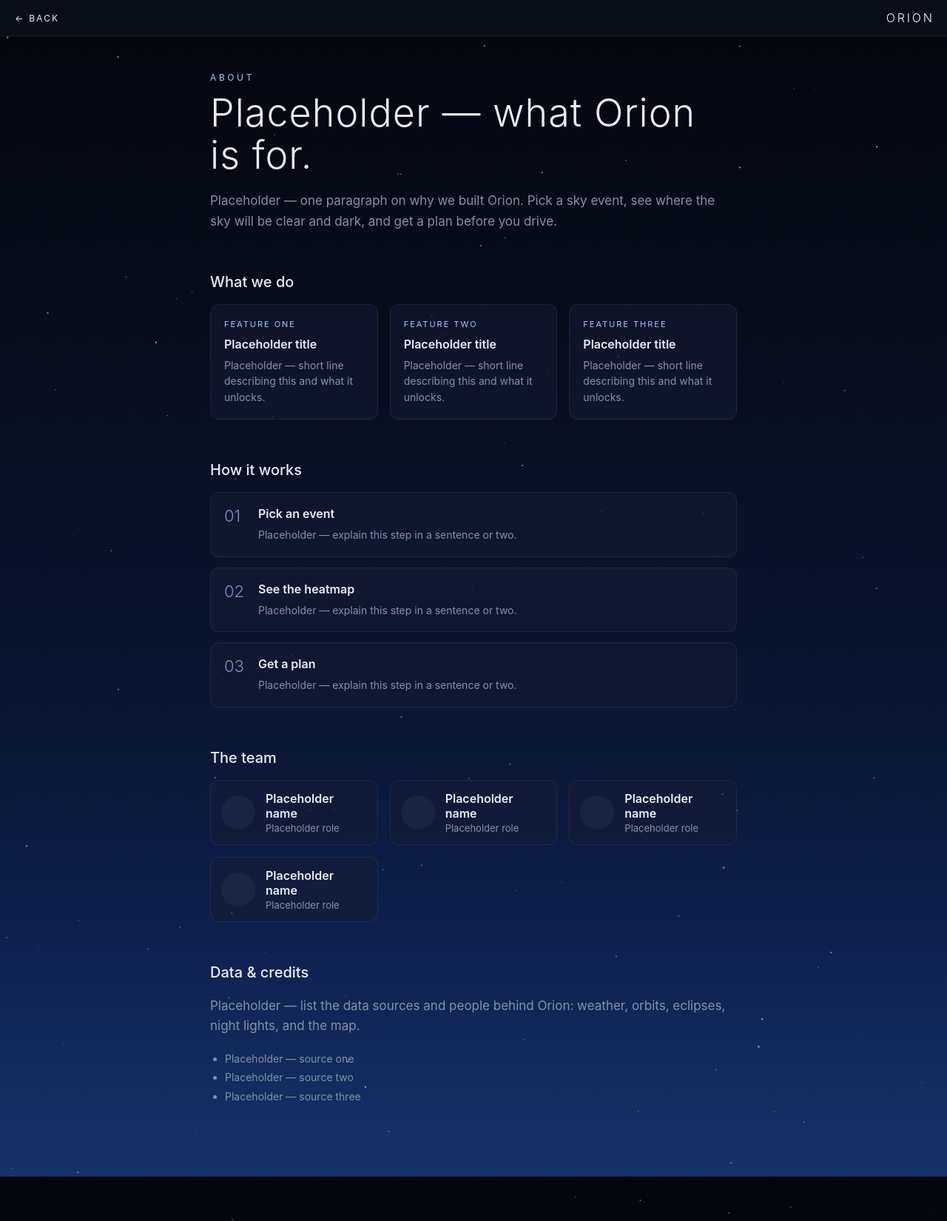
After one commit to BonjoLi/Orion, a Python web app: template Orion/landing/templates/about.html in a window 1280 px wide. The commit adds this page. Shown: the whole page at 74% size. Run offline with Jinja, Linux system fonts and the light colour scheme; the template is opened without the code that fills it, so the values that code supplies are empty.

Commit message:
unfinished about page

```diff
--- /dev/null
+++ b/Orion/landing/templates/about.html
@@ -0,0 +1,368 @@
+<!DOCTYPE html>
+<html lang="en">
+
+<head>
+    <meta charset="utf-8">
+    <meta name="viewport" content="width=device-width, initial-scale=1, viewport-fit=cover">
+    <title>About — Orion</title>
+    <meta name="color-scheme" content="dark">
+    <link rel="icon" type="image/svg+xml" href="icon.svg">
+    <style>
+        :root {
+            --ink: #e8eef7;
+            --muted: #8391a7;
+            --panel: rgba(9, 14, 26, .94);
+            --line: rgba(255, 255, 255, .07);
+            --card: rgba(22, 29, 52, .55);
+            --accent: #a9c6ff;
+            --sans: -apple-system, BlinkMacSystemFont, "Segoe UI", Roboto, "Helvetica Neue", Arial, sans-serif;
+        }
+
+        *,
+        *::before,
+        *::after {
+            box-sizing: border-box;
+        }
+
+        body {
+            margin: 0;
+            min-height: 100%;
+            color: var(--ink);
+            font-family: var(--sans);
+            background: linear-gradient(180deg, #04060d 0%, #070d1c 30%, #0a1530 58%, #0f2050 80%, #16336a 100%);
+        }
+
+        #stars {
+            position: fixed;
+            inset: 0;
+            z-index: 0;
+        }
+
+        .topbar {
+            position: sticky;
+            top: 0;
+            z-index: 10;
+            display: flex;
+            align-items: center;
+            justify-content: space-between;
+            gap: 16px;
+            padding: 14px 20px;
+            background: var(--panel);
+            border-bottom: 1px solid var(--line);
+            backdrop-filter: blur(8px);
+        }
+
+        .topbar .back {
+            color: var(--ink);
+            text-decoration: none;
+            font-size: 12px;
+            letter-spacing: .18em;
+            text-transform: uppercase;
+        }
+
+        .topbar .back:hover,
+        .topbar .back:focus-visible {
+            color: #fff;
+        }
+
+        .topbar .wordmark {
+            font-weight: 300;
+            letter-spacing: .18em;
+            margin-right: -.18em;
+            color: #f2f6fc;
+        }
+
+        main {
+            position: relative;
+            z-index: 5;
+            max-width: 760px;
+            margin: 0 auto;
+            padding: 48px 24px 96px;
+        }
+
+        .eyebrow {
+            margin: 0 0 12px;
+            font-size: 12px;
+            letter-spacing: .3em;
+            text-transform: uppercase;
+            color: var(--accent);
+        }
+
+        h1 {
+            margin: 0;
+            font-size: clamp(30px, 6vw, 52px);
+            font-weight: 300;
+            line-height: 1.1;
+            letter-spacing: .02em;
+        }
+
+        .lead {
+            margin: 20px 0 0;
+            font-size: 17px;
+            line-height: 1.6;
+            color: var(--muted);
+            max-width: 46em;
+        }
+
+        section {
+            margin-top: 56px;
+        }
+
+        h2 {
+            margin: 0 0 18px;
+            font-size: 20px;
+            font-weight: 500;
+        }
+
+        .grid {
+            display: grid;
+            gap: 16px;
+            grid-template-columns: repeat(auto-fit, minmax(200px, 1fr));
+        }
+
+        .card {
+            padding: 18px;
+            background: var(--card);
+            border: 1px solid var(--line);
+            border-radius: 12px;
+        }
+
+        .card .kicker {
+            margin: 0 0 8px;
+            font-size: 11px;
+            letter-spacing: .18em;
+            text-transform: uppercase;
+            color: var(--accent);
+        }
+
+        .card h3 {
+            margin: 0;
+            font-size: 16px;
+            font-weight: 600;
+        }
+
+        .card p {
+            margin: 8px 0 0;
+            font-size: 14px;
+            line-height: 1.55;
+            color: var(--muted);
+        }
+        .steps {
+            list-style: none;
+            margin: 0;
+            padding: 0;
+            counter-reset: step;
+            display: grid;
+            gap: 14px;
+        }
+
+        .steps li {
+            counter-increment: step;
+            position: relative;
+            padding: 18px 18px 18px 64px;
+            background: var(--card);
+            border: 1px solid var(--line);
+            border-radius: 12px;
+        }
+
+        .steps li::before {
+            content: counter(step, decimal-leading-zero);
+            position: absolute;
+            left: 18px;
+            top: 18px;
+            font-size: 22px;
+            font-weight: 300;
+            color: rgba(169, 198, 255, .7);
+        }
+
+        .steps h3 {
+            margin: 0;
+            font-size: 16px;
+            font-weight: 600;
+        }
+
+        .steps p {
+            margin: 8px 0 0;
+            font-size: 14px;
+            line-height: 1.55;
+            color: var(--muted);
+        }
+
+        .team {
+            display: grid;
+            gap: 16px;
+            grid-template-columns: repeat(auto-fit, minmax(180px, 1fr));
+        }
+
+        .member {
+            display: flex;
+            align-items: center;
+            gap: 14px;
+            padding: 14px;
+            background: var(--card);
+            border: 1px solid var(--line);
+            border-radius: 12px;
+        }
+
+        .member .avatar {
+            width: 46px;
+            height: 46px;
+            flex: 0 0 auto;
+            border-radius: 50%;
+            background: rgba(255, 255, 255, .08);
+            animation: pulse 1.6s ease-in-out infinite;
+        }
+
+        .member .name {
+            margin: 0;
+            font-weight: 600;
+        }
+
+        .member .role {
+            margin: 2px 0 0;
+            font-size: 13px;
+            color: var(--muted);
+        }
+
+        @keyframes pulse {
+            0%, 100% { opacity: .45; }
+            50% { opacity: 1; }
+        }
+
+        .credits {
+            margin: 18px 0 0;
+            padding: 0 0 0 20px;
+            color: var(--muted);
+            font-size: 14px;
+            line-height: 1.8;
+        }
+    </style>
+</head>
+
+<body>
+    <canvas id="stars" aria-hidden="true"></canvas>
+
+    <div class="topbar">
+        <a class="back" href="index.html">← Back</a>
+        <span class="wordmark">ORION</span>
+    </div>
+
+    <main>
+        <p class="eyebrow">About</p>
+        <h1>Placeholder — what Orion is for.</h1>
+        <p class="lead">
+            Placeholder — one paragraph on why we built Orion. Pick a sky event, see where the sky
+            will be clear and dark, and get a plan before you drive.
+        </p>
+
+        <section>
+            <h2>What we do</h2>
+            <div class="grid">
+                <div class="card">
+                    <p class="kicker">Feature one</p>
+                    <h3>Placeholder title</h3>
+                    <p>Placeholder — short line describing this and what it unlocks.</p>
+                </div>
+                <div class="card">
+                    <p class="kicker">Feature two</p>
+                    <h3>Placeholder title</h3>
+                    <p>Placeholder — short line describing this and what it unlocks.</p>
+                </div>
+                <div class="card">
+                    <p class="kicker">Feature three</p>
+                    <h3>Placeholder title</h3>
+                    <p>Placeholder — short line describing this and what it unlocks.</p>
+                </div>
+            </div>
+        </section>
+
+        <section>
+            <h2>How it works</h2>
+            <ol class="steps">
+                <li>
+                    <h3>Pick an event</h3>
+                    <p>Placeholder — explain this step in a sentence or two.</p>
+                </li>
+                <li>
+                    <h3>See the heatmap</h3>
+                    <p>Placeholder — explain this step in a sentence or two.</p>
+                </li>
+                <li>
+                    <h3>Get a plan</h3>
+                    <p>Placeholder — explain this step in a sentence or two.</p>
+                </li>
+            </ol>
+        </section>
+
+        <section>
+            <h2>The team</h2>
+            <div class="team">
+                <div class="member">
+                    <span class="avatar" aria-hidden="true"></span>
+                    <div>
+                        <p class="name">Placeholder name</p>
+                        <p class="role">Placeholder role</p>
+                    </div>
+                </div>
+                <div class="member">
+                    <span class="avatar" aria-hidden="true"></span>
+                    <div>
+                        <p class="name">Placeholder name</p>
+                        <p class="role">Placeholder role</p>
+                    </div>
+                </div>
+                <div class="member">
+                    <span class="avatar" aria-hidden="true"></span>
+                    <div>
+                        <p class="name">Placeholder name</p>
+                        <p class="role">Placeholder role</p>
+                    </div>
+                </div>
+                <div class="member">
+                    <span class="avatar" aria-hidden="true"></span>
+                    <div>
+                        <p class="name">Placeholder name</p>
+                        <p class="role">Placeholder role</p>
+                    </div>
+                </div>
+            </div>
+        </section>
+
+        <section>
+            <h2>Data &amp; credits</h2>
+            <p class="lead">
+                Placeholder — list the data sources and people behind Orion: weather, orbits, eclipses,
+                night lights, and the map.
+            </p>
+            <ul class="credits">
+                <li>Placeholder — source one</li>
+                <li>Placeholder — source two</li>
+                <li>Placeholder — source three</li>
+            </ul>
+        </section>
+    </main>
+
+    <script>
+        // Static starfield, matching the landing page.
+        const canvas = document.getElementById('stars'), ctx = canvas.getContext('2d');
+        function drawStars() {
+            const dpr = devicePixelRatio || 1;
+            canvas.width = innerWidth * dpr;
+            canvas.height = innerHeight * dpr;
+            ctx.setTransform(dpr, 0, 0, dpr, 0, 0);
+            ctx.clearRect(0, 0, innerWidth, innerHeight);
+            const count = Math.min(160, Math.floor(innerWidth * innerHeight / 7000));
+            for (let i = 0; i < count; i++) {
+                ctx.globalAlpha = 0.15 + Math.random() * 0.6;
+                ctx.fillStyle = '#c9d5e8';
+                ctx.beginPath();
+                ctx.arc(Math.random() * innerWidth, Math.random() * innerHeight, Math.random() * 1.1 + 0.2, 0, Math.PI * 2);
+                ctx.fill();
+            }
+        }
+        addEventListener('resize', drawStars);
+        drawStars();
+    </script>
+</body>
+
+</html>
--- a/Orion/landing/templates/index.html
+++ b/Orion/landing/templates/index.html
@@ -403,7 +403,7 @@
                         <path d="M19.5 20.5v-1a4 4 0 0 0-4-4h-7a4 4 0 0 0-4 4v1" />
                     </svg>
                     <span>Account</span></a></li>
-            <li><a href="#about">
+            <li><a href="about.html">
                     <svg class="ico" viewBox="0 0 24 24" aria-hidden="true">
                         <circle cx="12" cy="12" r="9" />
                         <path d="M12 11.2v5.4" />
--- a/src/components/Nav.tsx
+++ b/src/components/Nav.tsx
@@ -13,7 +13,9 @@ export function Nav() {
           <Link href="/map" className="hover:text-white">
             Map
           </Link>
-          {/* TODO(landing owner): add About once that page exists */}
+          <Link href="/about" className="hover:text-white">
+            About
+          </Link>
         </div>
       </nav>
     </header>
```
Also changed, not shown: src/app/about/page.tsx (added, +82 -0 lines).
